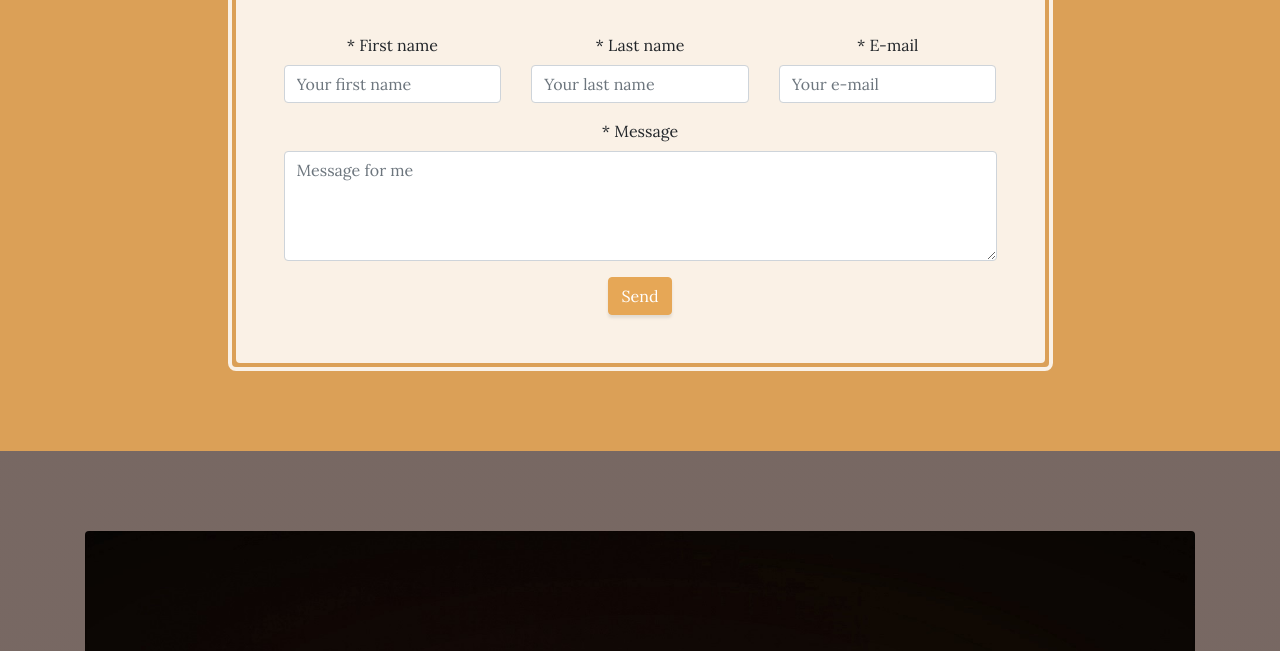
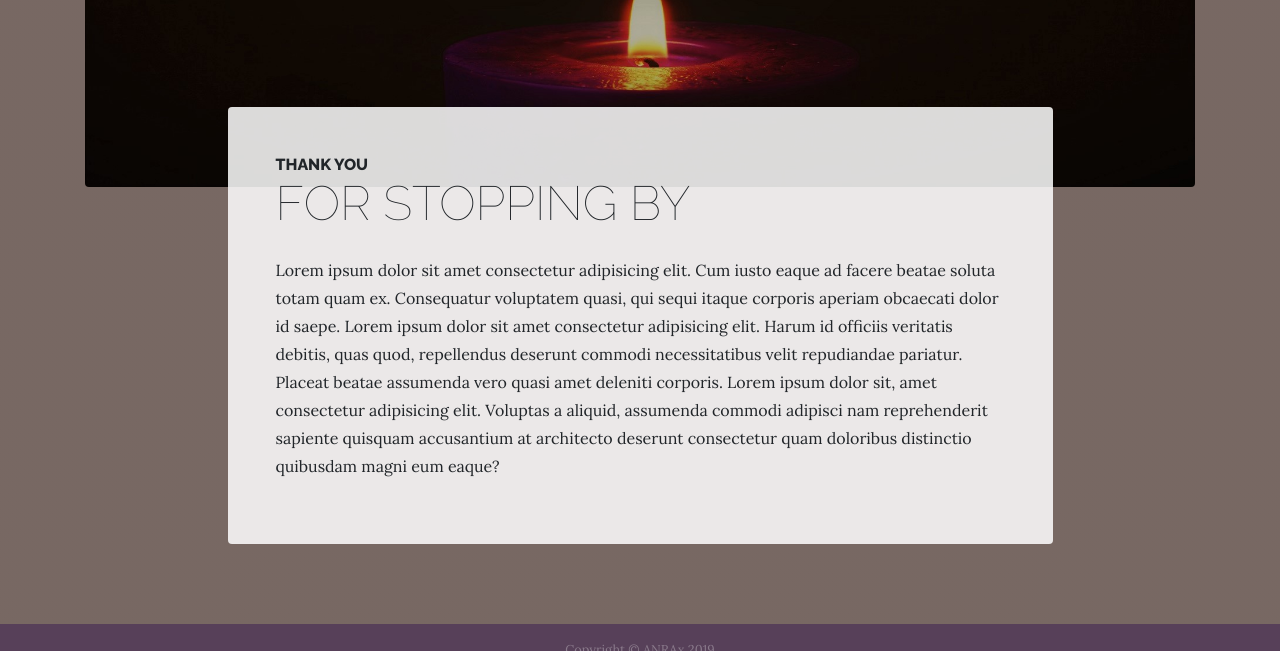
Before and after one commit to ANRAx/ANRA-2019-Portfolio, a website: page contact.html in a window 1280 px wide. Shown: the part 667-1318 px from the top of the page. Drawn offline with Linux system fonts and the light colour scheme.

Commit message:
update contact page section

```diff
--- a/contact.html
+++ b/contact.html
@@ -57,71 +57,6 @@
       </div>
     </nav>
 
-    <section class="page-section cta">
-      <div class="container">
-        <div class="row">
-          <div class="col-xl-9 mx-auto">
-            <div class="cta-inner text-center rounded">
-              <h2 class="section-heading mb-5">
-                <span class="section-heading-upper">24 hours a day/7 days a week</span>
-                <span class="section-heading-lower">Say hello</span>
-              </h2>
-              <!-- Email form -->
-                <form id="contact-form" method="post" action="contact.php" role="form">
-
-                  <div class="messages"></div>
-
-                  <div class="controls">
-
-                    <div class="row">
-                      <div class="col-md-4">
-                        <div class="form-group">
-                          <label for="form_name">* First name </label>
-                          <input id="form_name" type="text" name="name" class="form-control" placeholder="Your first name"
-                            required="required" data-error="Firstname is required.">
-                          <div class="help-block with-errors"></div>
-                        </div>
-                      </div>
-                      <div class="col-md-4">
-                        <div class="form-group">
-                          <label for="form_lastname">* Last name </label>
-                          <input id="form_lastname" type="text" name="surname" class="form-control"
-                            placeholder="Your last name" required="required" data-error="Lastname is required.">
-                          <div class="help-block with-errors"></div>
-                        </div>
-                      </div>
-                      <div class="col-md-4">
-                        <div class="form-group">
-                          <label for="form_email">* E-mail</label>
-                          <input id="form_email" type="email" name="email" class="form-control" placeholder="Your e-mail "
-                            required="required" data-error="Valid email is required.">
-                          <div class="help-block with-errors"></div>
-                        </div>
-                      </div>
-                    </div>
-
-                    <div class="row">
-                      <div class="col-md-12">
-                        <div class="form-group">
-                          <label for="form_message">* Message</label>
-                          <textarea id="form_message" name="message" class="form-control" placeholder="Message for me" rows="4"
-                            required="required" data-error="Please, leave us a message."></textarea>
-                          <div class="help-block with-errors"></div>
-                        </div>
-                      </div>
-                      <div class="col-md-12">
-                        <input type="submit" class="btn btn-primary btn-md btn-send" value="Send">
-                      </div>
-                    </div>
-                  </div>
-
-                </form>
-            </div>
-          </div>
-        </div>
-      </div>
-    </section>
-
     <section class="page-section about-heading">
       <div class="container">
         <img class="img-fluid rounded about-heading-img mb-3 mb-lg-0" src="img/namaste2.jpg" alt="">
```
